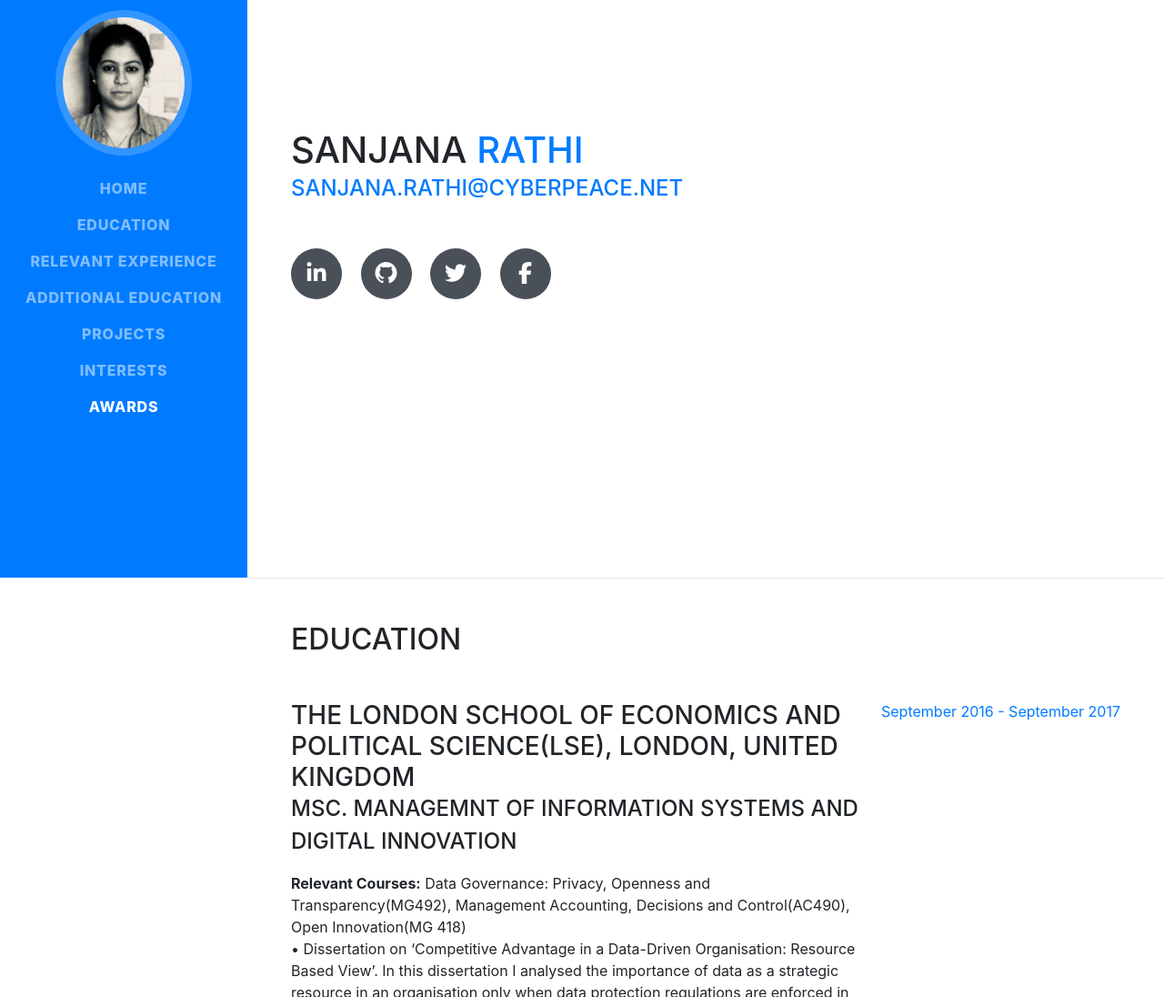
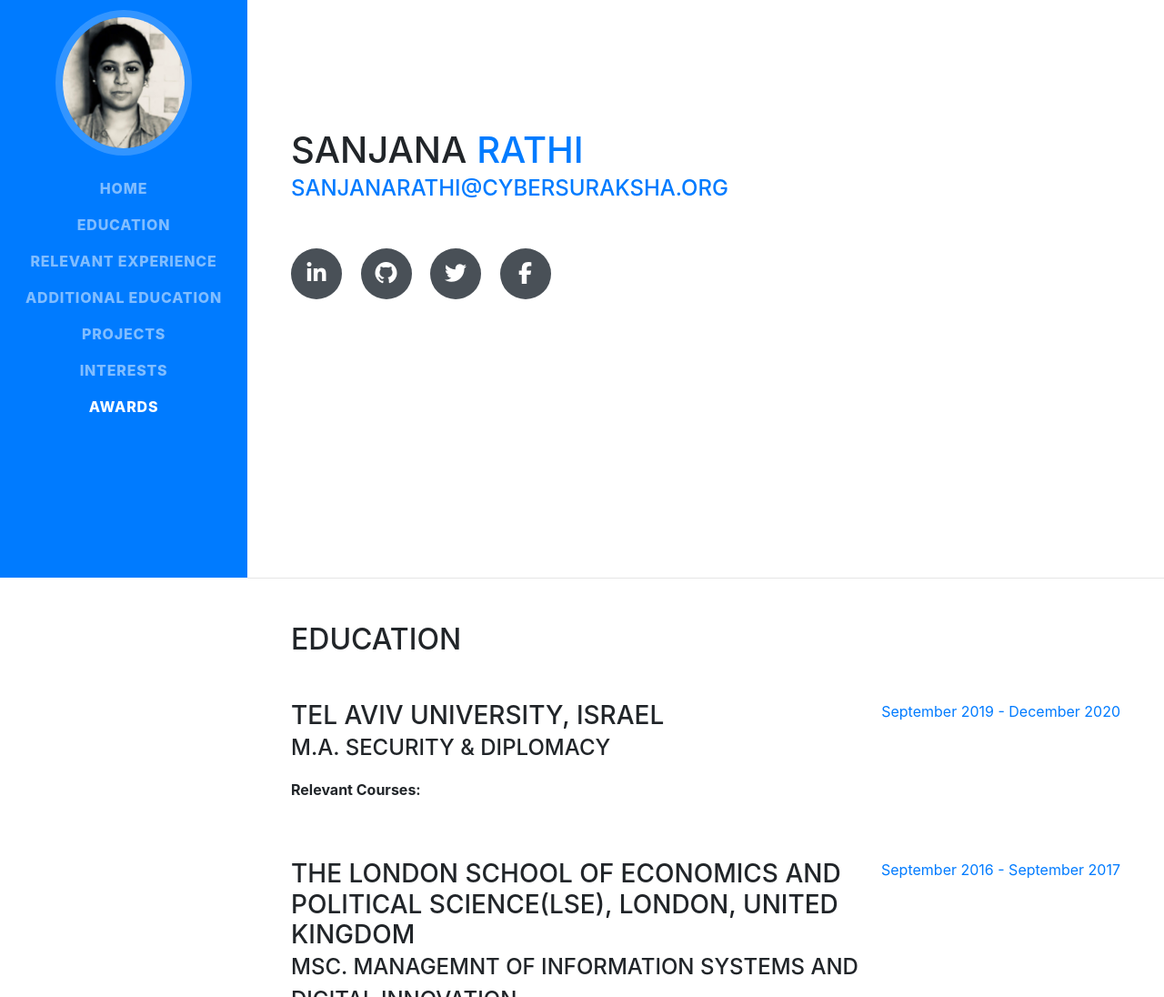
Before and after one commit to SanjanaRathi/sanjanarathi.github.io, a website with bundled scripts: page about.html in a window 1280 px wide. Shown: the part 165-1261 px from the top of the page at 91% size. Built offline with nearby package versions, Linux system fonts and the light colour scheme; a web font is replaced by a local one.

Commit message:
Update about.html

```diff
--- a/about.html
+++ b/about.html
@@ -69,7 +69,7 @@
             <span class="text-primary">Rathi</span>
           </h1>
           <div class="subheading mb-5">
-            <a href="mailto:name@email.com">sanjana.rathi@cyberpeace.net</a>
+            <a href="mailto:name@email.com">sanjanarathi@cybersuraksha.org</a>
           </div>
           <div class="social-icons">
             <a href="https://www.linkedin.com/in/sanjanarathi/">
@@ -94,6 +94,17 @@
       <section class="resume-section p-3 p-lg-5 d-flex flex-column" id="education">
         <div class="my-auto">
           <h2 class="mb-5">Education</h2>
+          <div class="resume-item d-flex flex-column flex-md-row mb-5">
+            <div class="resume-content mr-auto">
+              <h3 class="mb-0">Tel Aviv University, Israel</h3>
+              <div class="subheading mb-3">M.A. Security & Diplomacy</div>
+              <div><b>Relevant Courses:</b> </div>
+              <p></p>
+            </div>
+            <div class="resume-date text-md-right">
+              <span class="text-primary">September 2019 - December 2020</span>
+            </div>
+          </div>
 
           <div class="resume-item d-flex flex-column flex-md-row mb-5">
             <div class="resume-content mr-auto">
```
